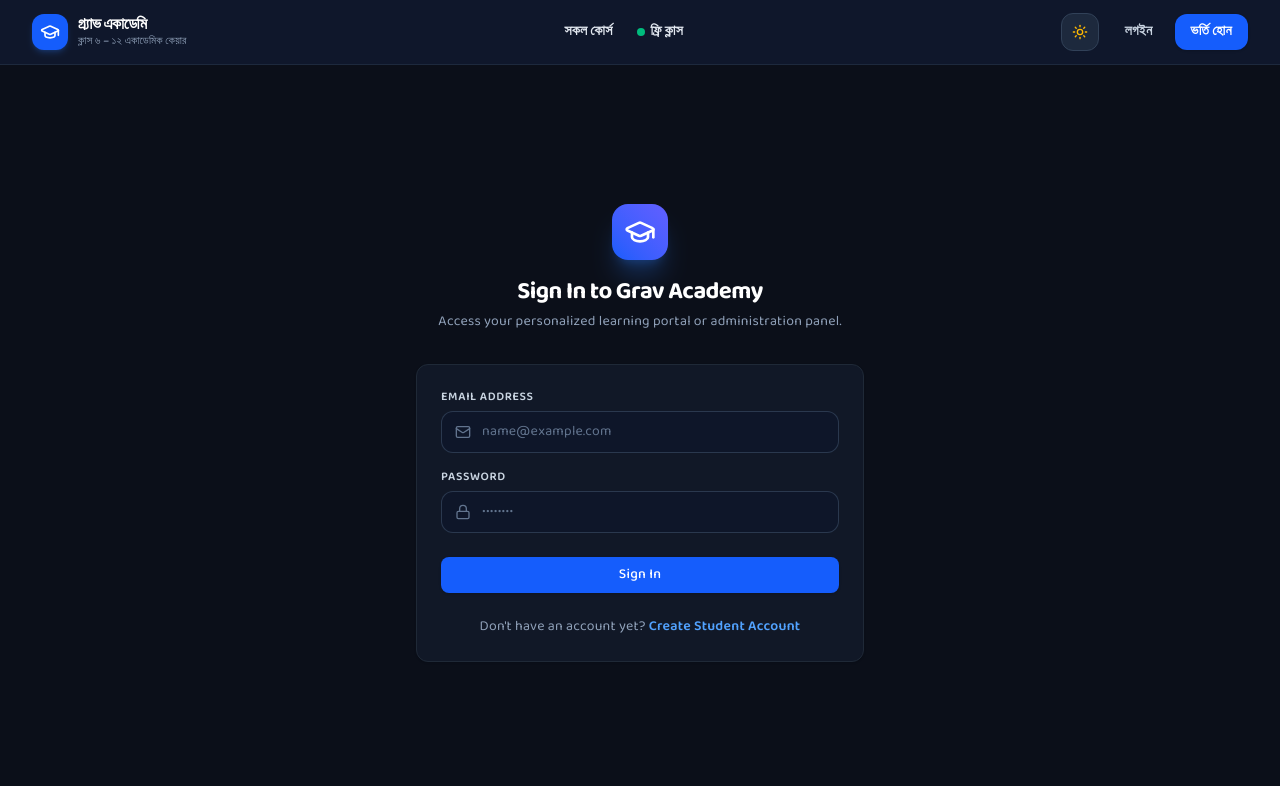
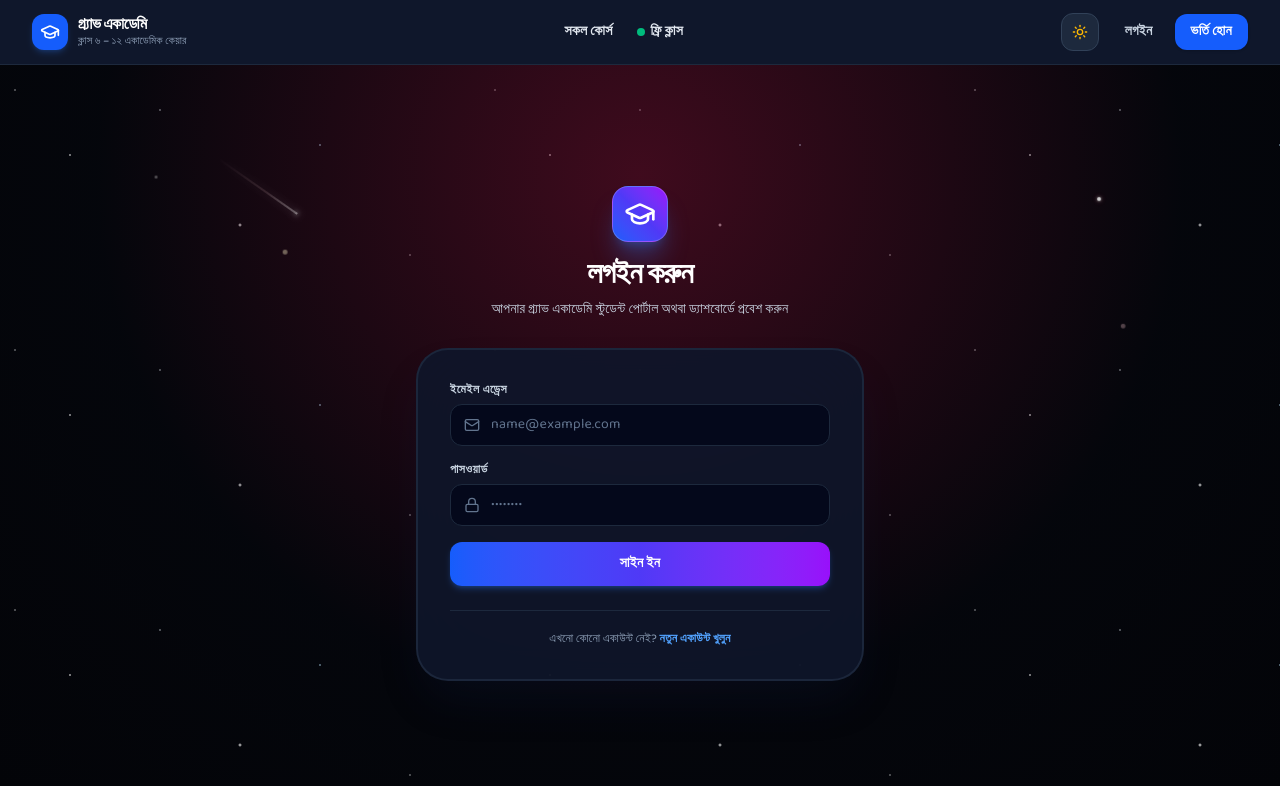
Before and after one commit to Fazlul-Karim-Shahed/GravAcademy, a Next.js app in the folder client/: page /login in a window 1280 px wide. Both pictures are taken after a click on the button "Toggle Theme". Shown: the top 786 px of the page. Built offline with nearby package versions, Linux system fonts and the light colour scheme.

Commit message:
feat: apply cosmic glow aesthetic to login, register, classroom, and learn pages

```diff
--- a/client/src/app/login/page.tsx
+++ b/client/src/app/login/page.tsx
@@ -58,21 +58,37 @@
   };
 
   return (
-    <div className="min-h-[calc(100vh-4rem)] flex items-center justify-center px-4 py-12">
-      <div className="w-full max-w-md">
-        <div className="text-center mb-8">
-          <div className="w-14 h-14 rounded-2xl bg-gradient-to-tr from-blue-600 to-indigo-500 mx-auto flex items-center justify-center text-white shadow-xl shadow-blue-500/25 mb-4">
+    <div className="relative min-h-[calc(100vh-4rem)] cosmic-hero-bg text-white flex items-center justify-center px-4 py-12 overflow-hidden">
+      {/* Deep space radial ambient lighting */}
+      <div className="absolute top-0 left-1/2 -translate-x-1/2 w-[900px] h-[360px] bg-gradient-to-b from-rose-950/40 via-red-950/20 to-transparent blur-3xl pointer-events-none -z-10" />
+      <div className="absolute top-1/4 left-1/2 -translate-x-1/2 w-[650px] h-[220px] bg-red-600/15 rounded-full blur-[90px] pointer-events-none -z-10 animate-atmosphere" />
+      <div className="absolute -top-10 left-1/4 w-[300px] h-[200px] bg-blue-900/15 rounded-full blur-[80px] pointer-events-none -z-10" />
+
+      {/* Twinkling Cosmic Stars */}
+      <div className="absolute inset-0 pointer-events-none overflow-hidden z-0">
+        <div className="absolute top-[15%] left-[12%] w-1 h-1 rounded-full bg-white animate-star-twinkle-slow" />
+        <div className="absolute top-[25%] left-[22%] w-1.5 h-1.5 rounded-full bg-amber-100 animate-star-twinkle-fast" />
+        <div className="absolute top-[18%] right-[14%] w-1 h-1 rounded-full bg-white animate-star-twinkle-medium" />
+        <div className="absolute top-[35%] right-[12%] w-1.5 h-1.5 rounded-full bg-rose-200 animate-star-twinkle-slow" />
+        <span className="shooting-star meteor-1" />
+      </div>
+
+      <div className="w-full max-w-md relative z-10">
+        <div className="text-center mb-7">
+          <div className="w-14 h-14 rounded-2xl bg-gradient-to-tr from-blue-600 via-indigo-600 to-purple-600 mx-auto flex items-center justify-center text-white shadow-xl shadow-blue-500/30 mb-4 border border-white/20">
             <GraduationCap className="w-8 h-8" />
           </div>
-          <h1 className="text-2xl font-bold text-slate-900 dark:text-white tracking-tight">Sign In to Grav Academy</h1>
-          <p className="text-sm text-slate-600 dark:text-slate-400 mt-1">
-            Access your personalized learning portal or administration panel.
+          <h1 className="text-2xl sm:text-3xl font-black text-white tracking-tight">
+            লগইন করুন
+          </h1>
+          <p className="text-xs sm:text-sm text-slate-300 mt-1.5 font-medium">
+            আপনার গ্র্যাভ একাডেমি স্টুডেন্ট পোর্টাল অথবা ড্যাশবোর্ডে প্রবেশ করুন
           </p>
         </div>
 
-        <Card className="border border-slate-200 dark:border-slate-800 bg-white dark:bg-slate-900/90 shadow-xl shadow-slate-200/50 dark:shadow-none">
+        <div className="rounded-[32px] bg-white/90 dark:bg-slate-900/90 backdrop-blur-2xl border-2 border-slate-200/80 dark:border-slate-800/90 p-7 sm:p-8 shadow-2xl shadow-blue-950/20 text-slate-900 dark:text-white">
           {error && (
-            <div className="mb-6 p-3 rounded-xl bg-rose-500/10 border border-rose-500/20 text-rose-600 dark:text-rose-400 text-sm flex items-center gap-2">
+            <div className="mb-5 p-3 rounded-2xl bg-rose-500/15 border border-rose-500/30 text-rose-600 dark:text-rose-400 text-xs font-bold flex items-center gap-2.5">
               <AlertCircle className="w-4 h-4 shrink-0" />
               <span>{error}</span>
             </div>
@@ -80,8 +96,8 @@
 
           <form onSubmit={handleSubmit} className="space-y-4">
             <div>
-              <label className="block text-xs font-semibold text-slate-700 dark:text-slate-300 uppercase tracking-wider mb-1.5">
-                Email Address
+              <label className="block text-xs font-bold text-slate-700 dark:text-slate-300 uppercase tracking-wider mb-1.5">
+                ইমেইল এড্রেস
               </label>
               <div className="relative">
                 <Mail className="w-4 h-4 text-slate-400 dark:text-slate-500 absolute left-3.5 top-1/2 -translate-y-1/2" />
@@ -91,15 +107,15 @@
                   value={formData.email}
                   onChange={(e) => setFormData({ ...formData, email: e.target.value })}
                   placeholder="name@example.com"
-                  className="w-full bg-slate-50 dark:bg-slate-900/90 border border-slate-200 dark:border-slate-700/80 rounded-xl pl-10 pr-4 py-2.5 text-sm text-slate-900 dark:text-white placeholder-slate-400 dark:placeholder-slate-500 focus:outline-none focus:border-blue-500 focus:bg-white dark:focus:bg-slate-900 transition-colors"
+                  className="w-full bg-slate-50 dark:bg-slate-950/80 border border-slate-200 dark:border-slate-800 rounded-xl pl-10 pr-4 py-2.5 text-sm text-slate-900 dark:text-white placeholder-slate-400 dark:placeholder-slate-500 focus:outline-none focus:border-blue-500 transition-colors"
                 />
               </div>
             </div>
 
             <div>
               <div className="flex items-center justify-between mb-1.5">
-                <label className="block text-xs font-semibold text-slate-700 dark:text-slate-300 uppercase tracking-wider">
-                  Password
+                <label className="block text-xs font-bold text-slate-700 dark:text-slate-300 uppercase tracking-wider">
+                  পাসওয়ার্ড
                 </label>
               </div>
               <div className="relative">
@@ -110,26 +126,31 @@
                   value={formData.password}
                   onChange={(e) => setFormData({ ...formData, password: e.target.value })}
                   placeholder="••••••••"
-                  className="w-full bg-slate-50 dark:bg-slate-900/90 border border-slate-200 dark:border-slate-700/80 rounded-xl pl-10 pr-4 py-2.5 text-sm text-slate-900 dark:text-white placeholder-slate-400 dark:placeholder-slate-500 focus:outline-none focus:border-blue-500 focus:bg-white dark:focus:bg-slate-900 transition-colors"
+                  className="w-full bg-slate-50 dark:bg-slate-950/80 border border-slate-200 dark:border-slate-800 rounded-xl pl-10 pr-4 py-2.5 text-sm text-slate-900 dark:text-white placeholder-slate-400 dark:placeholder-slate-500 focus:outline-none focus:border-blue-500 transition-colors"
                 />
               </div>
             </div>
 
-            <Button type="submit" isLoading={loading} className="w-full mt-2">
-              Sign In
-            </Button>
+            <button
+              type="submit"
+              disabled={loading}
+              className="w-full mt-2 py-3 px-4 rounded-xl bg-gradient-to-r from-blue-600 via-indigo-600 to-purple-600 hover:from-blue-700 hover:to-purple-700 text-white font-black text-sm shadow-md shadow-blue-500/25 active:scale-[0.98] transition-all flex items-center justify-center gap-2 cursor-pointer disabled:opacity-60"
+            >
+              {loading && <Loader2 className="w-4 h-4 animate-spin" />}
+              <span>সাইন ইন</span>
+            </button>
           </form>
 
-          <div className="mt-6 text-center text-sm text-slate-600 dark:text-slate-400">
-            Don&apos;t have an account yet?{' '}
+          <div className="mt-6 pt-5 border-t border-slate-100 dark:border-slate-800 text-center text-xs text-slate-600 dark:text-slate-400">
+            এখনো কোনো একাউন্ট নেই?{' '}
             <Link
               href={redirectUrl ? `/register?redirect=${encodeURIComponent(redirectUrl)}` : '/register'}
-              className="text-blue-600 dark:text-blue-400 hover:text-blue-700 dark:hover:text-blue-300 font-semibold"
+              className="text-blue-600 dark:text-blue-400 hover:underline font-black"
             >
-              Create Student Account
+              নতুন একাউন্ট খুলুন
             </Link>
           </div>
-        </Card>
+        </div>
       </div>
     </div>
   );
--- a/client/src/app/register/page.tsx
+++ b/client/src/app/register/page.tsx
@@ -45,19 +45,35 @@
   };
 
   return (
-    <div className="min-h-[calc(100vh-4rem)] flex items-center justify-center px-4 py-12">
-      <div className="w-full max-w-md">
-        <div className="text-center mb-8">
-          <div className="w-14 h-14 rounded-2xl bg-gradient-to-tr from-blue-600 to-indigo-500 mx-auto flex items-center justify-center text-white shadow-xl shadow-blue-500/25 mb-4">
+    <div className="relative min-h-[calc(100vh-4rem)] cosmic-hero-bg text-white flex items-center justify-center px-4 py-12 overflow-hidden">
+      {/* Deep space radial ambient lighting */}
+      <div className="absolute top-0 left-1/2 -translate-x-1/2 w-[900px] h-[360px] bg-gradient-to-b from-rose-950/40 via-red-950/20 to-transparent blur-3xl pointer-events-none -z-10" />
+      <div className="absolute top-1/4 left-1/2 -translate-x-1/2 w-[650px] h-[220px] bg-red-600/15 rounded-full blur-[90px] pointer-events-none -z-10 animate-atmosphere" />
+      <div className="absolute -top-10 left-1/4 w-[300px] h-[200px] bg-blue-900/15 rounded-full blur-[80px] pointer-events-none -z-10" />
+
+      {/* Twinkling Cosmic Stars */}
+      <div className="absolute inset-0 pointer-events-none overflow-hidden z-0">
+        <div className="absolute top-[12%] left-[10%] w-1 h-1 rounded-full bg-white animate-star-twinkle-slow" />
+        <div className="absolute top-[28%] left-[24%] w-1.5 h-1.5 rounded-full bg-amber-100 animate-star-twinkle-fast" />
+        <div className="absolute top-[16%] right-[16%] w-1 h-1 rounded-full bg-white animate-star-twinkle-medium" />
+        <div className="absolute top-[32%] right-[10%] w-1.5 h-1.5 rounded-full bg-rose-200 animate-star-twinkle-slow" />
+        <span className="shooting-star meteor-1" />
+      </div>
+
+      <div className="w-full max-w-md relative z-10">
+        <div className="text-center mb-7">
+          <div className="w-14 h-14 rounded-2xl bg-gradient-to-tr from-blue-600 via-indigo-600 to-purple-600 mx-auto flex items-center justify-center text-white shadow-xl shadow-blue-500/30 mb-4 border border-white/20">
             <GraduationCap className="w-8 h-8" />
           </div>
-          <h1 className="text-2xl font-bold text-slate-900 dark:text-white tracking-tight">Create Student Account</h1>
-          <p className="text-sm text-slate-600 dark:text-slate-400 mt-1">
-            Join Grav Academy to access courses, lectures, and live classes.
+          <h1 className="text-2xl sm:text-3xl font-black text-white tracking-tight">
+            নতুন একাউন্ট তৈরি করুন
+          </h1>
+          <p className="text-xs sm:text-sm text-slate-300 mt-1.5 font-medium">
+            গ্র্যাভ একাডেমিতে যুক্ত হয়ে কোর্স, লাইভ ক্লাস ও স্টাডি ম্যাটেরিয়ালে প্রবেশ করুন
           </p>
         </div>
 
-        <Card className="border border-slate-200 dark:border-slate-800 bg-white dark:bg-slate-900/90 shadow-xl shadow-slate-200/50 dark:shadow-none">
+        <div className="rounded-[32px] bg-white/90 dark:bg-slate-900/90 backdrop-blur-2xl border-2 border-slate-200/80 dark:border-slate-800/90 p-7 sm:p-8 shadow-2xl shadow-blue-950/20 text-slate-900 dark:text-white">
           {error && (
             <div className="mb-6 p-3 rounded-xl bg-rose-500/10 border border-rose-500/20 text-rose-600 dark:text-rose-400 text-sm flex items-center gap-2">
               <AlertCircle className="w-4 h-4 shrink-0" />
@@ -133,21 +149,26 @@
               </div>
             </div>
 
-            <Button type="submit" isLoading={loading} className="w-full mt-2">
-              Create Student Account
-            </Button>
+            <button
+              type="submit"
+              disabled={loading}
+              className="w-full mt-3 py-3 px-4 rounded-xl bg-gradient-to-r from-blue-600 via-indigo-600 to-purple-600 hover:from-blue-700 hover:to-purple-700 text-white font-black text-sm shadow-md shadow-blue-500/25 active:scale-[0.98] transition-all flex items-center justify-center gap-2 cursor-pointer disabled:opacity-60"
+            >
+              {loading && <Loader2 className="w-4 h-4 animate-spin" />}
+              <span>একাউন্ট তৈরি করুন</span>
+            </button>
           </form>
 
-          <div className="mt-6 text-center text-sm text-slate-600 dark:text-slate-400">
-            Already have an account?{' '}
+          <div className="mt-6 pt-5 border-t border-slate-100 dark:border-slate-800 text-center text-xs text-slate-600 dark:text-slate-400">
+            ইতিমধ্যেই একাউন্ট আছে?{' '}
             <Link
               href={redirectUrl ? `/login?redirect=${encodeURIComponent(redirectUrl)}` : '/login'}
-              className="text-blue-600 dark:text-blue-400 hover:text-blue-700 dark:hover:text-blue-300 font-semibold"
+              className="text-blue-600 dark:text-blue-400 hover:underline font-black"
             >
-              Sign In
+              লগইন করুন
             </Link>
           </div>
-        </Card>
+        </div>
       </div>
     </div>
   );
```
Also changed, not shown: client/src/app/classroom/[batchId]/page.tsx (+49 -37 lines), client/src/app/learn/[batchId]/page.tsx (+23 -19 lines).
